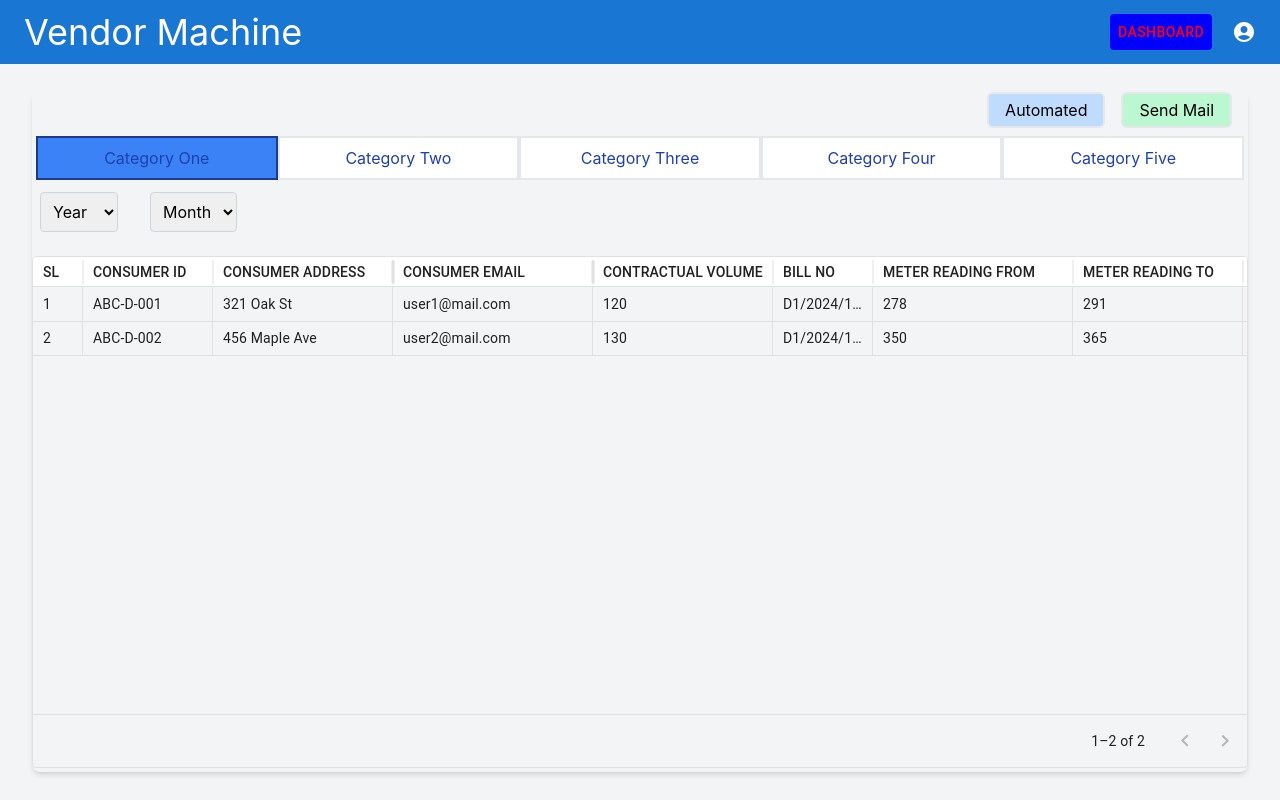
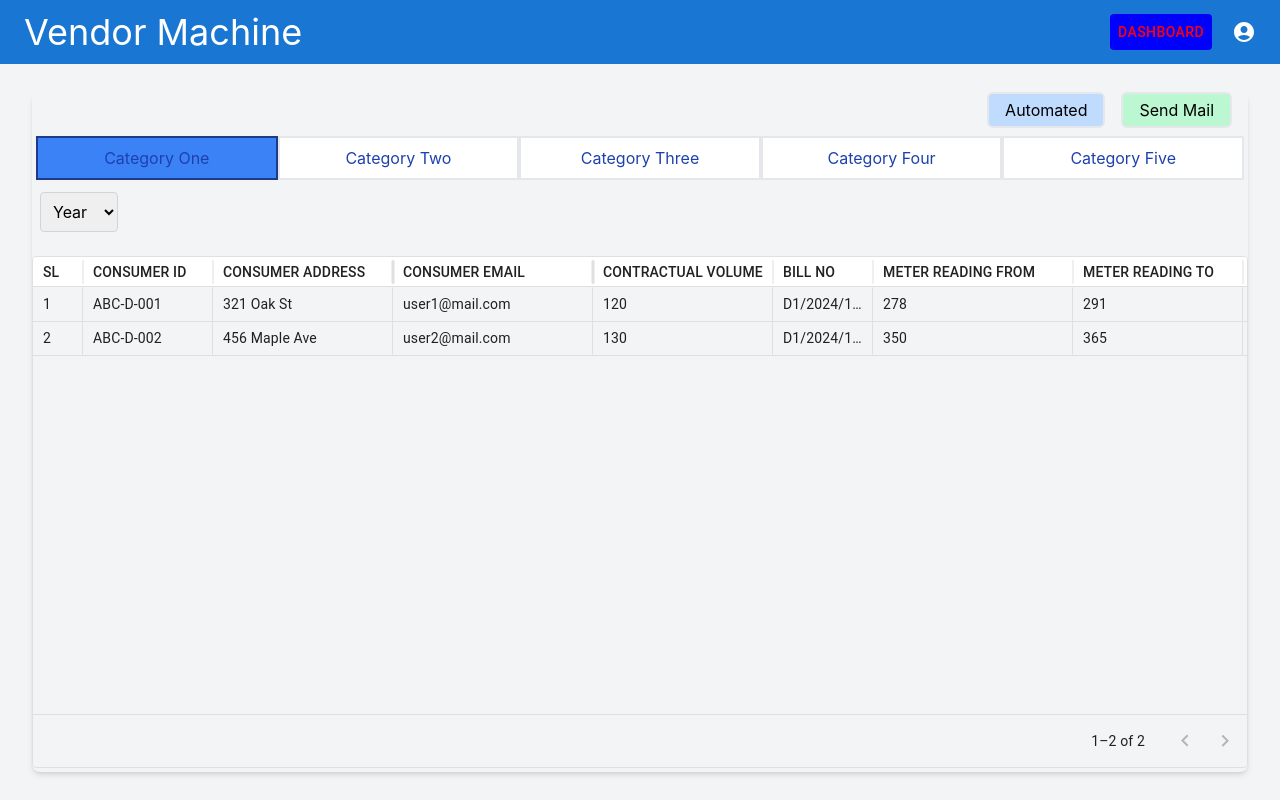
Before and after one commit to atanushil/Vendor-Machine, a React (Create React App) app: page /dashboard in a window 1280 px wide. Built offline with nearby package versions, Linux system fonts and the light colour scheme.

Commit message:
add day selector and it is optional

```diff
--- a/src/components/table/DataTable.jsx
+++ b/src/components/table/DataTable.jsx
@@ -4,9 +4,9 @@ import SelectSmall from "./SelectSmall";
 import { columns } from "../data/data";
 
 export default function DataTable({ rows, checkbox, category }) {
-  const currentYear = new Date().getFullYear(); // Get the current year
-  const [selectedYear, setSelectedYear] = useState(currentYear.toString()); // Default to current year
+  const [selectedYear, setSelectedYear] = useState(""); // Default to no year selected
   const [selectedMonth, setSelectedMonth] = useState("");
+  const [selectedDay, setSelectedDay] = useState(""); // State for the day selector
   const [selectedConsumerId, setSelectedConsumerId] = useState("");
 
   const dates = rows.map((row) => row.date);
@@ -15,8 +15,9 @@ export default function DataTable({ rows, checkbox, category }) {
 
   // Reset selections when category changes
   useEffect(() => {
-    setSelectedYear(currentYear.toString());
+    setSelectedYear("");
     setSelectedMonth("");
+    setSelectedDay("");
     setSelectedConsumerId("");
   }, [category]);
 
@@ -26,6 +27,7 @@ export default function DataTable({ rows, checkbox, category }) {
     return (
       (selectedYear ? year === selectedYear : true) &&
       (selectedMonth ? month === selectedMonth : true) &&
+      (selectedDay ? day === selectedDay : true) && // Filter by day
       (selectedConsumerId ? row.consumerId === selectedConsumerId : true)
     );
   });
@@ -39,7 +41,7 @@ export default function DataTable({ rows, checkbox, category }) {
       + filteredRows.map(row => Object.values(row).join(",")).join("\n");
 
     // Create the filename
-    const fileName = `${category}_${selectedYear}_${selectedMonth}${selectedConsumerId ? `_${selectedConsumerId}` : ''}.csv`;
+    const fileName = `${category}_${selectedYear}_${selectedMonth}${selectedDay ? `_${selectedDay}` : ''}${selectedConsumerId ? `_${selectedConsumerId}` : ''}.csv`;
 
     const encodedUri = encodeURI(csvContent);
     const link = document.createElement("a");
@@ -53,6 +55,16 @@ export default function DataTable({ rows, checkbox, category }) {
   // Check if there are any data
   const noDataAvailable = uniqueYears.length === 0 && uniqueMonths.length === 0 && consumerIds.length === 0;
 
+  // Generate unique days for the selected month and year
+  const uniqueDays = selectedYear && selectedMonth
+    ? [...new Set(rows
+        .filter(row => {
+          const [day, month, year] = row.date.split("/");
+          return year === selectedYear && month === selectedMonth;
+        })
+        .map(row => row.date.split("/")[0]))]
+    : [];
+
   return (
     <>
       <div className="flex items-center gap-4 mb-4">
@@ -64,31 +76,43 @@ export default function DataTable({ rows, checkbox, category }) {
             <SelectSmall
               values={uniqueYears}
               item={"Year"}
-              onValueChange={setSelectedYear}
+              onValueChange={(year) => {
+                setSelectedYear(year);
+                setSelectedMonth(""); // Reset month when year changes
+                setSelectedDay(""); // Reset day when year changes
+                setSelectedConsumerId(""); // Reset consumer ID when year changes
+              }}
             />
 
             {/* Month Selector */}
-            {selectedYear && uniqueMonths.length > 0 ? (
+            {selectedYear && uniqueMonths.length > 0 && (
               <SelectSmall
-              none={"None"}
                 values={uniqueMonths}
                 item={"Month"}
-                onValueChange={setSelectedMonth}
+                onValueChange={(month) => {
+                  setSelectedMonth(month);
+                  setSelectedDay(""); // Reset day when month changes
+                  setSelectedConsumerId(""); // Reset consumer ID when month changes
+                }}
               />
-            ) : (
-              selectedYear && <span>Don't have any data</span>
+            )}
+
+            {/* Day Selector */}
+            {selectedMonth && uniqueDays.length > 0 && (
+              <SelectSmall
+                values={uniqueDays}
+                item={"Day (Optional)"}
+                onValueChange={setSelectedDay}
+              />
             )}
 
             {/* Consumer ID Selector */}
-            {selectedMonth && consumerIds.length > 0 ? (
+            {selectedMonth && consumerIds.length > 0 && (
               <SelectSmall
-                none={"None"}
                 values={consumerIds}
                 item={"Consumer ID (Optional)"}
                 onValueChange={setSelectedConsumerId}
               />
-            ) : (
-              selectedMonth && <span>Don't have any data</span>
             )}
 
             {/* Export Button */}
--- a/src/components/table/SelectSmall.jsx
+++ b/src/components/table/SelectSmall.jsx
@@ -1,6 +1,6 @@
 import React from 'react';
 
-export default function SelectSmall({ none, item, values, onValueChange }) {
+export default function SelectSmall({ disabled,item, values, onValueChange }) {
   const [selectedValue, setSelectedValue] = React.useState("None");
 
   const handleChange = (event) => {
@@ -19,14 +19,9 @@ export default function SelectSmall({ none, item, values, onValueChange }) {
         onChange={handleChange}
         className="p-2 border border-gray-300 rounded focus:outline-none focus:ring-2 focus:ring-blue-500"
       >
-        <option value="None" disabled>
+        <option value="None" disabled={disabled}>
           {item}
         </option>
-        {
-        none==="None" && (
-          <option value="">{none}</option>
-        )
-      }
         {values.map((value) => (
           <option key={value} value={value}>
             {value}
```
